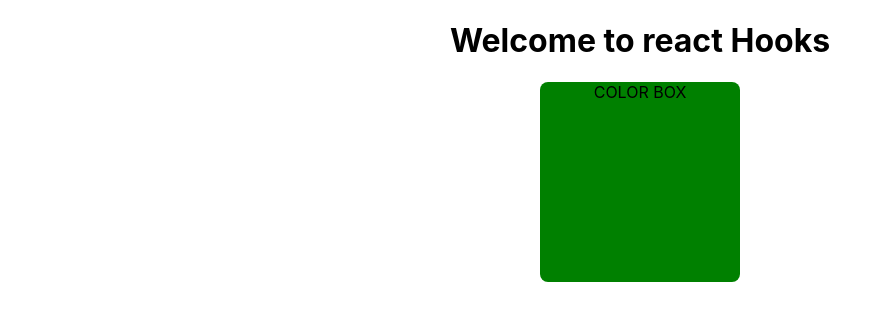
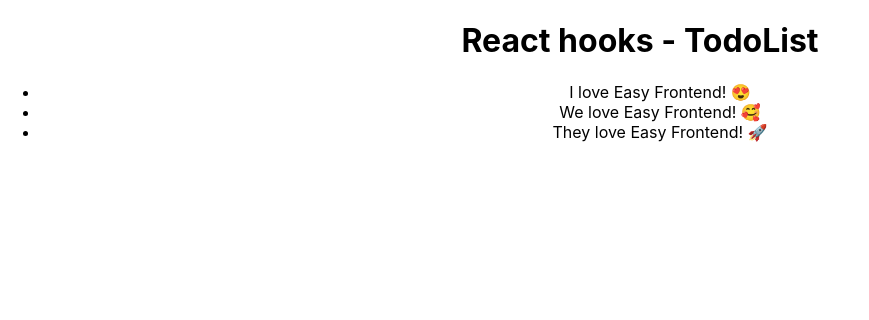
Before and after one commit to phamthaihoang1234/Color-box-by-hook, a React (Create React App) app: page / in a window 1280 px wide. Shown: the top 320 px of the page, without its empty margins (0-869 px from the left). Built offline with nearby package versions, Linux system fonts and the light colour scheme.

Commit message:
add to-do-list and remove item from to-do-list

```diff
--- a/src/App.js
+++ b/src/App.js
@@ -1,12 +1,31 @@
+import { useState } from 'react';
 import './App.css';
 import ColorBox from './components/ColorBox';
+import TodoList from './components/todoList';
 
 
 function App() {
+  const [todoList,setTodoList] = useState([
+    { id: 1, title: 'I love Easy Frontend! 😍 ' },
+    { id: 2, title: 'We love Easy Frontend! 🥰 ' },
+    { id: 3, title: 'They love Easy Frontend! 🚀 ' },
+  ]);
+
+  function handleTodoClick(todo) {
+      const index = todoList.findIndex(x => x.id == todo.id);
+      if(index < 0) return;
+      // clone state ban đầu trước khi ta thay đổi state đó
+      const newTodoList = [...todoList];
+      newTodoList.splice(index,1);
+      setTodoList(newTodoList);
+  }
+
+
+
   return (
     <div className="App">
-      <h1>Welcome to react Hooks</h1>
-          <ColorBox/>
+      <h1>React hooks - TodoList</h1>
+          <TodoList todos={todoList} onTodoClick= {handleTodoClick} />
 
     </div>
   );
--- /dev/null
+++ b/src/components/todoList/index.jsx
@@ -0,0 +1,42 @@
+import React from 'react';
+import PropTypes from 'prop-types';
+
+TodoList.propTypes = {
+    todos: PropTypes.array,
+    onTodoClick: PropTypes.func,
+};
+
+// khởi tạo giá trị mặc định cho các props
+TodoList.defaultProps = {
+    todos: [],
+    onTodoClick: null,
+}
+
+
+
+function TodoList(props) {
+
+        const {todos, onTodoClick} = props;
+
+        function handleClick(todo) {
+            if(onTodoClick){
+                onTodoClick(todo);
+            }
+        }
+
+
+    return (
+        <ul className="todo-list">
+            {todos.map(todo => (
+                <li key={todo.id}
+                onClick={() => handleClick(todo)}
+                >
+                {todo.title}
+                </li>
+            ))}
+
+        </ul>
+    );
+}
+
+export default TodoList;
```
